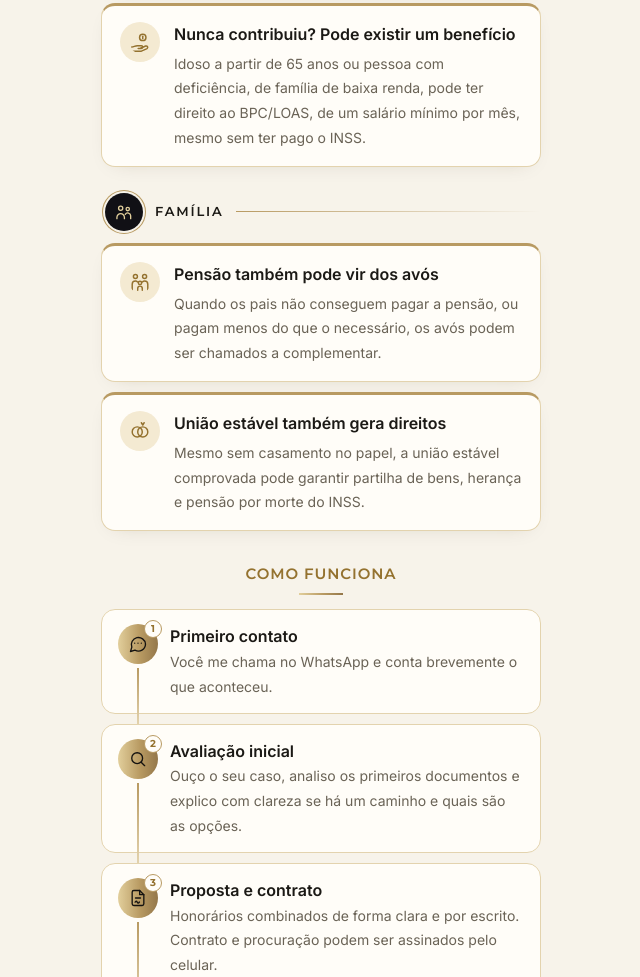
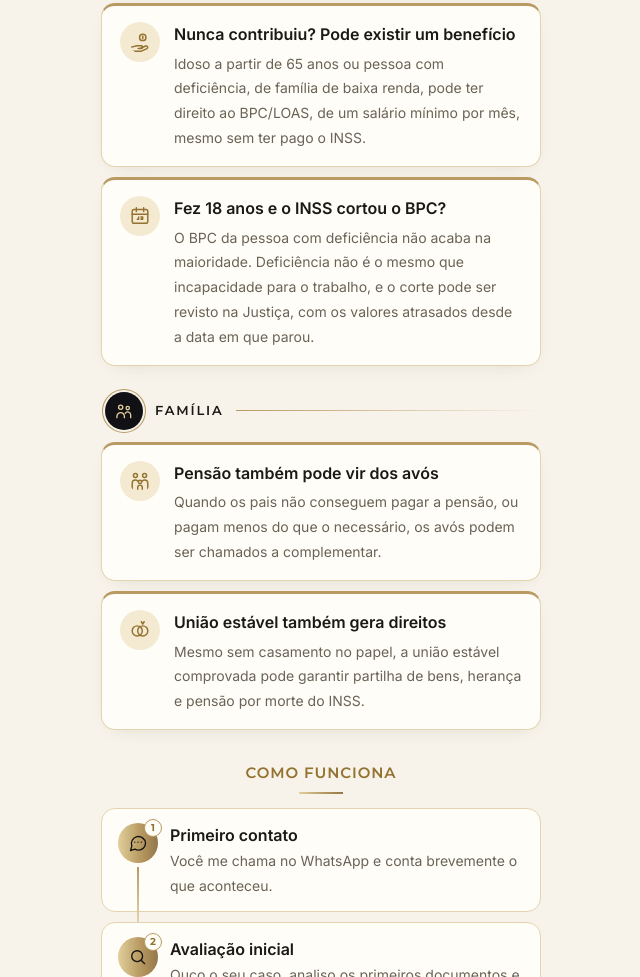
Before and after one commit to thiagobarretoconsultoriaadv-droid/pagina-thiago-barreto, a plain HTML site: page index.html in a window 1280 px wide. Shown: the part 4254-5231 px from the top of the page, without its empty margins (319-959 px from the left). Drawn offline with nearby package versions, Linux system fonts and the light colour scheme.

Commit message:
Cartão: BPC cortado aos 18 anos
Co-Authored-By: Claude Opus 5.5 <noreply@anthropic.com>
Claude-Session: https://claude.ai/code/session_011iCcgfyM5SnFDP5Poi8jR6

```diff
--- a/index.html
+++ b/index.html
@@ -312,6 +312,7 @@ footer{margin-top:34px;font-size:12px;color:var(--soft);line-height:1.6}
     <div class="rights">
       <div class="ir"><svg class="ic" viewBox="0 0 24 24" fill="none" stroke="currentColor" stroke-width="1.6" stroke-linecap="round" stroke-linejoin="round" aria-hidden="true"><path d="M14 3H7a2 2 0 0 0-2 2v14a2 2 0 0 0 2 2h10a2 2 0 0 0 2-2V8l-5-5Z"/><path d="M14 3v5h5M12 18v-6M9.5 14.5 12 12l2.5 2.5"/></svg><p><b>O INSS negou? Você pode recorrer</b><span>Benefício negado ou cortado pode ser contestado por recurso administrativo, em geral no prazo de 30 dias, sem custo e pelo próprio Meu INSS.</span></p></div>
       <div class="ir"><svg class="ic" viewBox="0 0 24 24" fill="none" stroke="currentColor" stroke-width="1.6" stroke-linecap="round" stroke-linejoin="round" aria-hidden="true"><path d="M3 17.5c2.2 0 3.5-1.5 6-1.5h4.5a1.5 1.5 0 0 1 0 3H10"/><path d="m13 18.6 5.2-2.2a1.6 1.6 0 0 1 1.5 2.8L13.5 22H3"/><circle cx="15" cy="7" r="3.5"/><path d="M15 5.6v2.8"/></svg><p><b>Nunca contribuiu? Pode existir um benefício</b><span>Idoso a partir de 65 anos ou pessoa com deficiência, de família de baixa renda, pode ter direito ao BPC/LOAS, de um salário mínimo por mês, mesmo sem ter pago o INSS.</span></p></div>
+      <div class="ir"><svg class="ic" viewBox="0 0 24 24" fill="none" stroke="currentColor" stroke-width="1.6" stroke-linecap="round" stroke-linejoin="round" aria-hidden="true"><rect x="3.5" y="5" width="17" height="15" rx="2"/><path d="M3.5 10h17M8 3v4M16 3v4"/><path d="M9 15.5h1.5V13M13 13h2v1.2l-2 1.3h2"/></svg><p><b>Fez 18 anos e o INSS cortou o BPC?</b><span>O BPC da pessoa com deficiência não acaba na maioridade. Deficiência não é o mesmo que incapacidade para o trabalho, e o corte pode ser revisto na Justiça, com os valores atrasados desde a data em que parou.</span></p></div>
     </div>
     <h3 class="rh"><i><svg viewBox="0 0 24 24" fill="none" stroke="currentColor" stroke-width="1.6" stroke-linecap="round" stroke-linejoin="round" aria-hidden="true"><circle cx="8" cy="7.5" r="2.5"/><circle cx="16.5" cy="8.5" r="2"/><path d="M3.5 20v-1.5A4.5 4.5 0 0 1 8 14a4.5 4.5 0 0 1 4.5 4.5V20M13.5 14.8a3.5 3.5 0 0 1 6.5 1.8V20"/></svg></i>Família</h3>
     <div class="rights">
```
